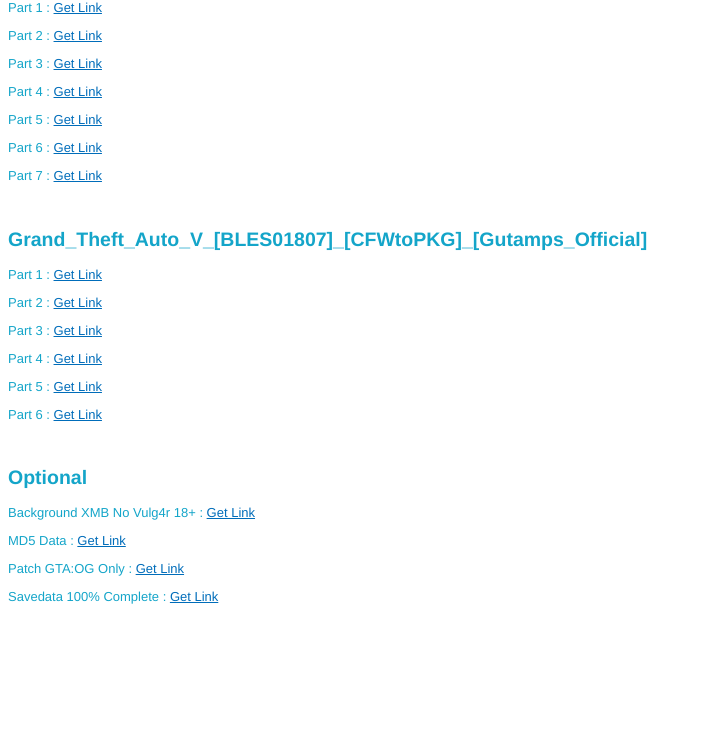
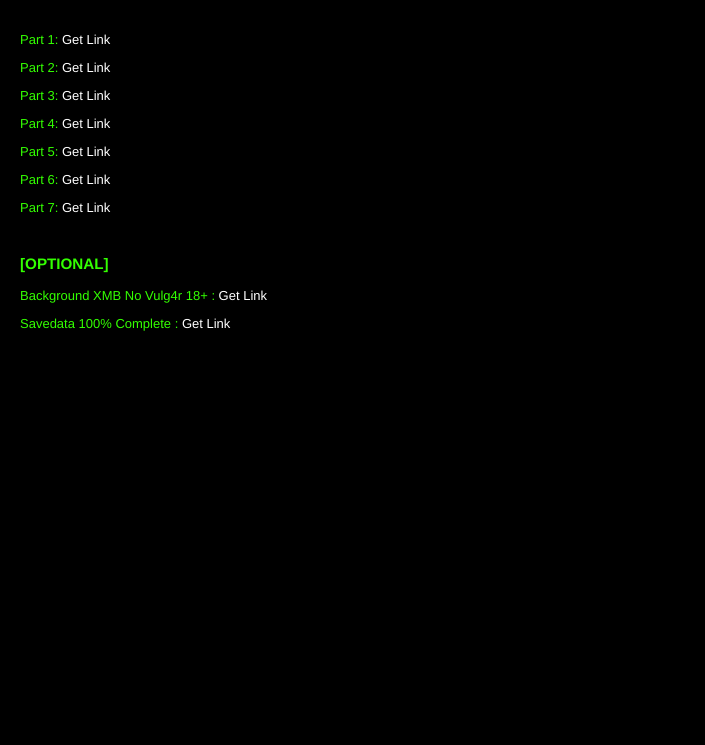
Before and after one commit to gutampsid/gtavwgtaoggomf, a plain HTML site: page index.html in a window 1280 px wide. Shown: the part 55-800 px from the top of the page, without its empty margins (0-705 px from the left). Drawn offline with Linux system fonts and the light colour scheme.

Commit message:
Update index.html

```diff
--- a/index.html
+++ b/index.html
@@ -1,40 +1,52 @@
-<!DOCTYPE html PUBLIC "-//W3C//DTD XHTML 1.0 Transitional//EN" "http://www.w3.org/TR/xhtml1/DTD/xhtml1-transitional.dtd">
-<html xmlns="http://www.w3.org/1999/xhtml">
+<!DOCTYPE html>
+<html lang="en">
 <head>
+    <meta charset="UTF-8">
+    <meta http-equiv="X-UA-Compatible" content="IE=edge">
+    <meta name="viewport" content="width=device-width, initial-scale=1.0">
     <title>Grand Theft Auto V [BLES01807]-[Gutamps Official]</title>
-    <style type="text/css">
-        body, table { font-family: Helvetica, Arial, sans-serif; font-size: 13px; }
-        a { color: #006DBA; }
+    <style>
+        body {
+            font-family: 'Helvetica', 'Arial', sans-serif;
+            font-size: 13px;
+            color: #33ff00;
+            background-color: rgb(0, 0, 0);
+            margin: 20px;
+        }
+
+        h2 {
+            color: #33ff00;
+        }
+
+        a {
+            color: #ffffff;
+            text-decoration: none;
+            transition: color 0.3s ease;
+        }
+
+        a:hover {
+            color: #ff4500;
+        }
+
+        p {
+            margin-bottom: 10px;
+        }
     </style>
 </head>
 <body>
-<h2>Grand_Theft_Auto_V_[BLES01807]_[CFWtoOFW]_[Gutamps_Official]</h2>
-    <style> body { color: hwb(192 8% 21%) };
-    </style>
-<p>Part 1 : <a href="https://www.mediafire.com/file/vmjt8f3vdmkdlwx/Grand_Theft_Auto_V_%255BBLES01807%255D-%255BGO%255D_Part1.pkg/file" target="_blank" rel="noopener">Get Link</a></p>
-<p>Part 2 : <a href="https://www.mediafire.com/file/ef8k5xc0k6x9t4f/Grand_Theft_Auto_V_%255BBLES01807%255D-%255BGO%255D_Part2.pkg/file" target="_blank" rel="noopener">Get Link</a></p>
-<p>Part 3 : <a href="https://www.mediafire.com/file/e1por5a5o4bqjzg/Grand_Theft_Auto_V_%255BBLES01807%255D-%255BGO%255D_Part3.pkg/file" target="_blank" rel="noopener">Get Link</a></p>
-<p>Part 4 : <a href="https://www.mediafire.com/file/bw9o0j3ujyi4lg3/Grand_Theft_Auto_V_%255BBLES01807%255D-%255BGO%255D_Part4.pkg/file" target="_blank" rel="noopener">Get Link</a></p>
-<p>Part 5 : <a href="https://www.mediafire.com/file/az0k4tuhiuun4n6/Grand_Theft_Auto_V_%255BBLES01807%255D-%255BGO%255D_Part5.pkg/file" target="_blank" rel="noopener">Get Link</a></p>
-<p>Part 6 : <a href="https://www.mediafire.com/file/yzyeuuspjegalqc/Grand_Theft_Auto_V_%255BBLES01807%255D-%255BGO%255D_Part6.pkg/file" target="_blank" rel="noopener">Get Link</a></p>
-<p>Part 7 : <a href="https://www.mediafire.com/file/33gs46env382twe/Grand_Theft_Auto_V_%255BBLES01807%255D-%255BGO%255D_Part7.pkg/file" target="_blank" rel="noopener">Get Link</a></p>
-<br>
-<h2>Grand_Theft_Auto_V_[BLES01807]_[CFWtoPKG]_[Gutamps_Official]</h2>
-    <style> body { color: hwb(192 8% 21%) };
-    </style>
-<p>Part 1 : <a href="https://www.mediafire.com/file/upmg7p8tykrwkss/Grand_Theft_Auto_V_%255BBLES01807%255D-%255BGO%255D_Part1.pkg/file" target="_blank" rel="noopener">Get Link</a></p>
-<p>Part 2 : <a href="https://www.mediafire.com/file/2qsotb0k2j3osjw/Grand_Theft_Auto_V_%255BBLES01807%255D-%255BGO%255D_Part2.pkg/file" target="_blank" rel="noopener">Get Link</a></p>
-<p>Part 3 : <a href="https://www.mediafire.com/file/i04us8qzi1jbdu1/Grand_Theft_Auto_V_%255BBLES01807%255D-%255BGO%255D_Part3.pkg/file" target="_blank" rel="noopener">Get Link</a></p>
-<p>Part 4 : <a href="https://www.mediafire.com/file/i42b1s87z40mc32/Grand_Theft_Auto_V_%255BBLES01807%255D-%255BGO%255D_Part4.pkg/file" target="_blank" rel="noopener">Get Link</a></p>
-<p>Part 5 : <a href="https://www.mediafire.com/file/brrth9iqc5wpboz/Grand_Theft_Auto_V_%255BBLES01807%255D-%255BGO%255D_Part5.pkg/file" target="_blank" rel="noopener">Get Link</a></p>
-<p>Part 6 : <a href="https://www.mediafire.com/file/796qgu6zz857y8o/Grand_Theft_Auto_V_%255BBLES01807%255D-%255BGO%255D_Part6.pkg/file" target="_blank" rel="noopener">Get Link</a></p>
-<br>
-<h2>Optional</h2>
-    <style> body { color: hwb(192 8% 21%) };
-    </style>
-<p>Background XMB No Vulg4r 18+ : <a href="https://drive.google.com/file/d/1rDwSy7rtEuB6dQEVRTWlvTV9VaL5UUBy/view?usp=sharing" target="_blank" rel="noopener">Get Link</a></p>
-<p>MD5 Data : <a href="https://drive.google.com/file/d/1u5SXk3TO8ZNC3l8DsOOmJ6P9eCTrNkVB/view?usp=sharing" target="_blank" rel="noopener">Get Link</a></p>
-<p>Patch GTA:OG Only : <a href="https://drive.google.com/file/d/1K3pHiB4uZaJVFjd7jcp2p05LZJGzEmrx/view?usp=sharing" target="_blank" rel="noopener">Get Link</a></p>
-<p>Savedata 100% Complete : <a href="https://drive.google.com/file/d/156E78WsRVymlK3CdcPibBaLgaasA63xh/view?usp=sharing" target="_blank" rel="noopener">Get Link</a></p>
+    <h2>Grand Theft Auto V [BLES01807]-[Gutamps Official]</h2>
+    <br>
+    <p>Part 1: <a href="https://www.mediafire.com/file/wsyzvdl0tceflod/GTA_V_%255BBLES01807-%255BGO%255D_Pt1.pkg/file" target="_blank" rel="noopener">Get Link</a></p>
+    <p>Part 2: <a href="https://www.mediafire.com/file/boytrg8xm6296jp/GTA_V_%255BBLES01807-%255BGO%255D_Pt2.pkg/file" target="_blank" rel="noopener">Get Link</a></p>
+    <p>Part 3: <a href="https://www.mediafire.com/file/0dpzqu6w75ssg5k/GTA_V_%255BBLES01807-%255BGO%255D_Pt3.pkg/file" target="_blank" rel="noopener">Get Link</a></p>
+    <p>Part 4: <a href="https://www.mediafire.com/file/d3bsm7vnc7fgnuw/GTA_V_%255BBLES01807-%255BGO%255D_Pt4.pkg/file" target="_blank" rel="noopener">Get Link</a></p>
+    <p>Part 5: <a href="https://www.mediafire.com/file/kodmvmlp6b6uls9/GTA_V_%255BBLES01807-%255BGO%255D_Pt5.pkg/file" target="_blank" rel="noopener">Get Link</a></p>
+    <p>Part 6: <a href="https://www.mediafire.com/file/6ar7cu2codo3jn5/GTA_V_%255BBLES01807-%255BGO%255D_Pt6.pkg/file" target="_blank" rel="noopener">Get Link</a></p>
+    <p>Part 7: <a href="https://www.mediafire.com/file/vju0t4ciz9c7r4q/GTA_V_%255BBLES01807-%255BGO%255D_Pt7.pkg/file" target="_blank" rel="noopener">Get Link</a></p>
+    <!-- Add the rest of the links similarly -->
+    <br>
+    <h3>[OPTIONAL]</h3>
+    <p>Background XMB No Vulg4r 18+ : <a href="https://drive.google.com/file/d/1rDwSy7rtEuB6dQEVRTWlvTV9VaL5UUBy/view?usp=sharing" target="_blank" rel="noopener">Get Link</a></p>
+    <p>Savedata 100% Complete : <a href="https://drive.google.com/file/d/156E78WsRVymlK3CdcPibBaLgaasA63xh/view?usp=sharing" target="_blank" rel="noopener">Get Link</a></p>
 </body>
 </html>
```
